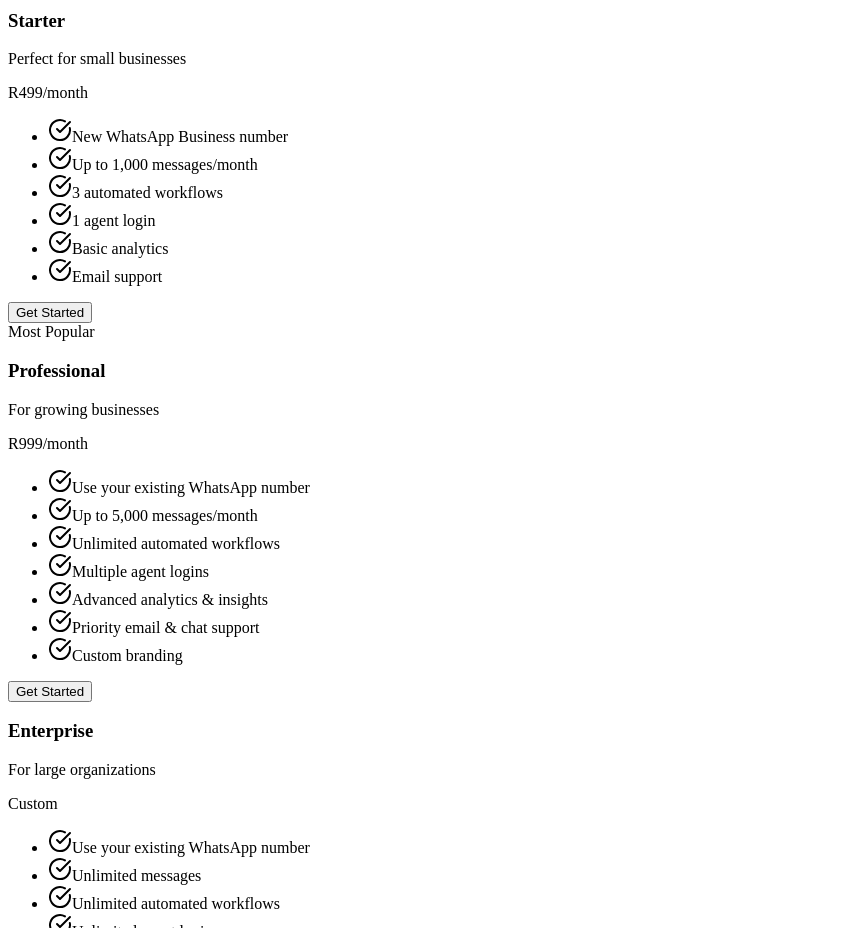
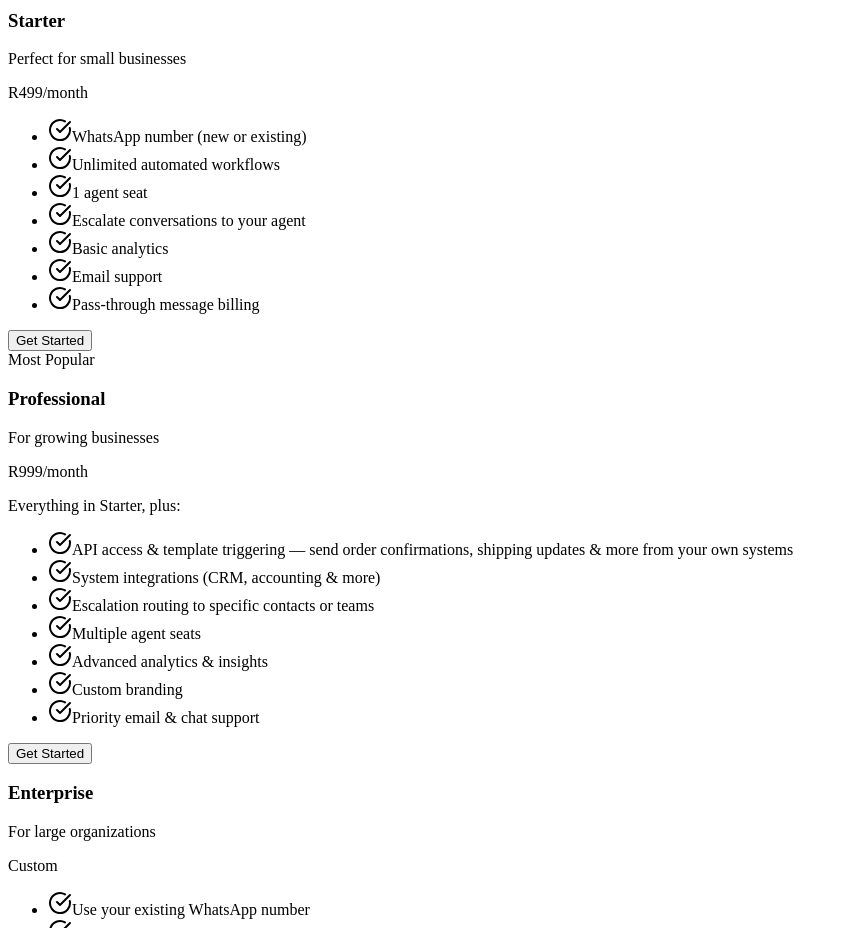
Before and after one commit to int-maxd/kwikchat, a React (Vite) app in the folder client/: page / in a window 1280 px wide. Shown: the part 2800-3728 px from the top of the page, without its empty margins (0-848 px from the left). Built offline with nearby package versions, Linux system fonts and the light colour scheme; no server answers.

Commit message:
Update homepage structure and content
Replit-Commit-Author: Agent

```diff
--- a/client/src/pages/Home.tsx
+++ b/client/src/pages/Home.tsx
@@ -546,19 +546,19 @@ export default function Home() {
                   <ul className="space-y-3 mb-6">
                     <li className="flex items-start gap-2">
                       <CheckCircle className="w-5 h-5 text-green-600 flex-shrink-0 mt-0.5" />
-                      <span className="text-sm">New WhatsApp Business number</span>
+                      <span className="text-sm">WhatsApp number (new or existing)</span>
                     </li>
                     <li className="flex items-start gap-2">
                       <CheckCircle className="w-5 h-5 text-green-600 flex-shrink-0 mt-0.5" />
-                      <span className="text-sm">Up to 1,000 messages/month</span>
+                      <span className="text-sm">Unlimited automated workflows</span>
                     </li>
                     <li className="flex items-start gap-2">
                       <CheckCircle className="w-5 h-5 text-green-600 flex-shrink-0 mt-0.5" />
-                      <span className="text-sm">3 automated workflows</span>
+                      <span className="text-sm">1 agent seat</span>
                     </li>
                     <li className="flex items-start gap-2">
                       <CheckCircle className="w-5 h-5 text-green-600 flex-shrink-0 mt-0.5" />
-                      <span className="text-sm">1 agent login</span>
+                      <span className="text-sm">Escalate conversations to your agent</span>
                     </li>
                     <li className="flex items-start gap-2">
                       <CheckCircle className="w-5 h-5 text-green-600 flex-shrink-0 mt-0.5" />
@@ -567,6 +567,10 @@ export default function Home() {
                     <li className="flex items-start gap-2">
                       <CheckCircle className="w-5 h-5 text-green-600 flex-shrink-0 mt-0.5" />
                       <span className="text-sm">Email support</span>
+                    </li>
+                    <li className="flex items-start gap-2">
+                      <CheckCircle className="w-5 h-5 text-green-600 flex-shrink-0 mt-0.5" />
+                      <span className="text-sm">Pass-through message billing</span>
                     </li>
                   </ul>
                   <a href="#contact">
@@ -590,34 +594,35 @@ export default function Home() {
                       <span className="text-gray-600">/month</span>
                     </div>
                   </div>
+                  <p className="text-xs text-gray-500 font-medium uppercase tracking-wide mb-3">Everything in Starter, plus:</p>
                   <ul className="space-y-3 mb-6">
                     <li className="flex items-start gap-2">
                       <CheckCircle className="w-5 h-5 text-green-600 flex-shrink-0 mt-0.5" />
-                      <span className="text-sm">Use your existing WhatsApp number</span>
+                      <span className="text-sm">API access &amp; template triggering — send order confirmations, shipping updates &amp; more from your own systems</span>
                     </li>
                     <li className="flex items-start gap-2">
                       <CheckCircle className="w-5 h-5 text-green-600 flex-shrink-0 mt-0.5" />
-                      <span className="text-sm">Up to 5,000 messages/month</span>
+                      <span className="text-sm">System integrations (CRM, accounting &amp; more)</span>
                     </li>
                     <li className="flex items-start gap-2">
                       <CheckCircle className="w-5 h-5 text-green-600 flex-shrink-0 mt-0.5" />
-                      <span className="text-sm">Unlimited automated workflows</span>
+                      <span className="text-sm">Escalation routing to specific contacts or teams</span>
                     </li>
                     <li className="flex items-start gap-2">
                       <CheckCircle className="w-5 h-5 text-green-600 flex-shrink-0 mt-0.5" />
-                      <span className="text-sm">Multiple agent logins</span>
+                      <span className="text-sm">Multiple agent seats</span>
                     </li>
                     <li className="flex items-start gap-2">
                       <CheckCircle className="w-5 h-5 text-green-600 flex-shrink-0 mt-0.5" />
-                      <span className="text-sm">Advanced analytics & insights</span>
-                    </li>
-                    <li className="flex items-start gap-2">
-                      <CheckCircle className="w-5 h-5 text-green-600 flex-shrink-0 mt-0.5" />
-                      <span className="text-sm">Priority email & chat support</span>
+                      <span className="text-sm">Advanced analytics &amp; insights</span>
                     </li>
                     <li className="flex items-start gap-2">
                       <CheckCircle className="w-5 h-5 text-green-600 flex-shrink-0 mt-0.5" />
                       <span className="text-sm">Custom branding</span>
+                    </li>
+                    <li className="flex items-start gap-2">
+                      <CheckCircle className="w-5 h-5 text-green-600 flex-shrink-0 mt-0.5" />
+                      <span className="text-sm">Priority email &amp; chat support</span>
                     </li>
                   </ul>
                   <a href="#contact">
```
